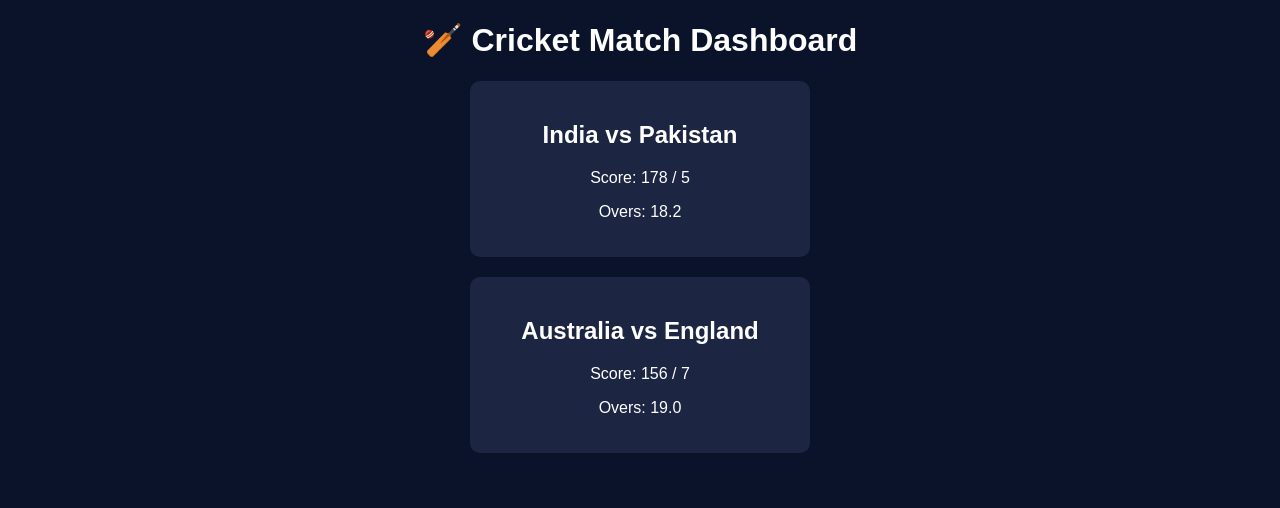
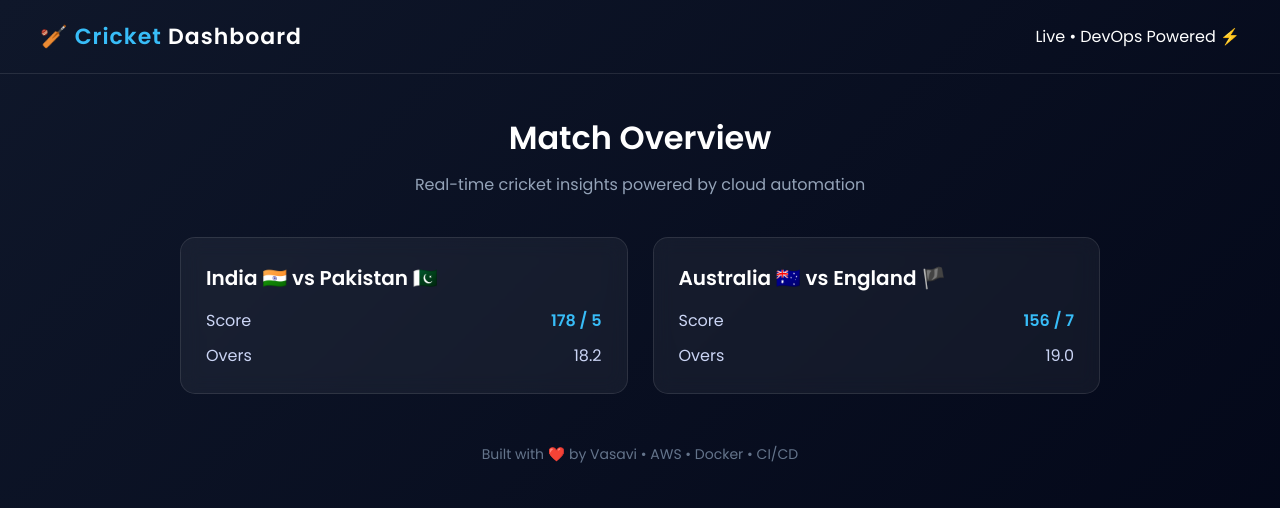
Before and after one commit to Vasavi-18/cricket-devops-dashboard, a plain HTML site: page index.html in a window 1280 px wide. Drawn offline with Linux system fonts and the light colour scheme.

Commit message:
UI upgrade

```diff
--- a/index.html
+++ b/index.html
@@ -1,24 +1,158 @@
 <!DOCTYPE html>
-<html>
+<html lang="en">
 <head>
-<title>Cricket Match Dashboard</title>
-<link rel="stylesheet" href="style.css">
+  <meta charset="UTF-8">
+  <meta name="viewport" content="width=device-width, initial-scale=1.0">
+  <title>Cricket Match Dashboard</title>
+
+  <!-- Google Font -->
+  <link href="https://fonts.googleapis.com/css2?family=Poppins:wght@300;400;600&display=swap" rel="stylesheet">
+
+  <style>
+    * {
+      margin: 0;
+      padding: 0;
+      box-sizing: border-box;
+      font-family: 'Poppins', sans-serif;
+    }
+
+    body {
+      background: linear-gradient(135deg, #0f172a, #020617);
+      color: #fff;
+      min-height: 100vh;
+    }
+
+    header {
+      padding: 20px 40px;
+      display: flex;
+      justify-content: space-between;
+      align-items: center;
+      border-bottom: 1px solid rgba(255,255,255,0.1);
+    }
+
+    header h1 {
+      font-size: 22px;
+      font-weight: 600;
+      letter-spacing: 1px;
+    }
+
+    header span {
+      color: #38bdf8;
+    }
+
+    .container {
+      padding: 40px;
+      max-width: 1000px;
+      margin: auto;
+    }
+
+    .title {
+      text-align: center;
+      margin-bottom: 40px;
+    }
+
+    .title h2 {
+      font-size: 32px;
+      margin-bottom: 10px;
+    }
+
+    .title p {
+      color: #94a3b8;
+    }
+
+    .cards {
+      display: grid;
+      grid-template-columns: repeat(auto-fit, minmax(280px, 1fr));
+      gap: 25px;
+    }
+
+    .card {
+      background: rgba(255,255,255,0.05);
+      padding: 25px;
+      border-radius: 15px;
+      backdrop-filter: blur(10px);
+      transition: 0.3s ease;
+      border: 1px solid rgba(255,255,255,0.1);
+    }
+
+    .card:hover {
+      transform: translateY(-5px) scale(1.02);
+      border-color: #38bdf8;
+    }
+
+    .match {
+      font-size: 20px;
+      font-weight: 600;
+      margin-bottom: 15px;
+    }
+
+    .info {
+      display: flex;
+      justify-content: space-between;
+      margin-top: 10px;
+      color: #cbd5f5;
+    }
+
+    .highlight {
+      color: #38bdf8;
+      font-weight: 600;
+    }
+
+    footer {
+      text-align: center;
+      margin-top: 50px;
+      color: #64748b;
+      font-size: 14px;
+    }
+  </style>
 </head>
 
 <body>
 
-<h1>🏏 Cricket Match Dashboard</h1>
+<header>
+  <h1>🏏 <span>Cricket</span> Dashboard</h1>
+  <div>Live • DevOps Powered ⚡</div>
+</header>
 
-<div class="card">
-<h2>India vs Pakistan</h2>
-<p>Score: 178 / 5</p>
-<p>Overs: 18.2</p>
-</div>
+<div class="container">
 
-<div class="card">
-<h2>Australia vs England</h2>
-<p>Score: 156 / 7</p>
-<p>Overs: 19.0</p>
+  <div class="title">
+    <h2>Match Overview</h2>
+    <p>Real-time cricket insights powered by cloud automation</p>
+  </div>
+
+  <div class="cards">
+
+    <div class="card">
+      <div class="match">India 🇮🇳 vs Pakistan 🇵🇰</div>
+      <div class="info">
+        <span>Score</span>
+        <span class="highlight">178 / 5</span>
+      </div>
+      <div class="info">
+        <span>Overs</span>
+        <span>18.2</span>
+      </div>
+    </div>
+
+    <div class="card">
+      <div class="match">Australia 🇦🇺 vs England 🏴</div>
+      <div class="info">
+        <span>Score</span>
+        <span class="highlight">156 / 7</span>
+      </div>
+      <div class="info">
+        <span>Overs</span>
+        <span>19.0</span>
+      </div>
+    </div>
+
+  </div>
+
+  <footer>
+    Built with ❤️ by Vasavi • AWS • Docker • CI/CD
+  </footer>
+
 </div>
 
 </body>
```
Also changed, not shown: .github/workflows/deploy.yml.
